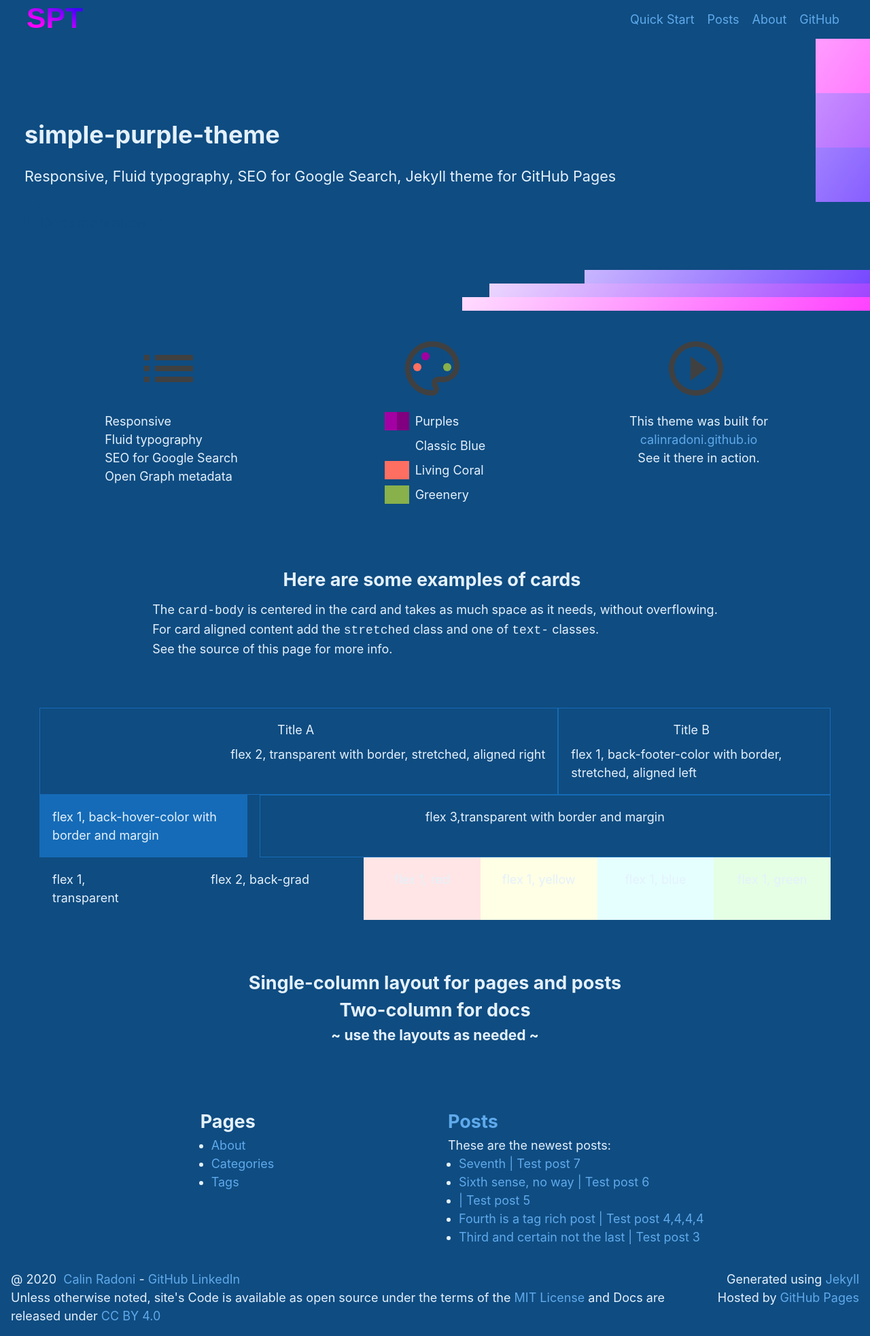
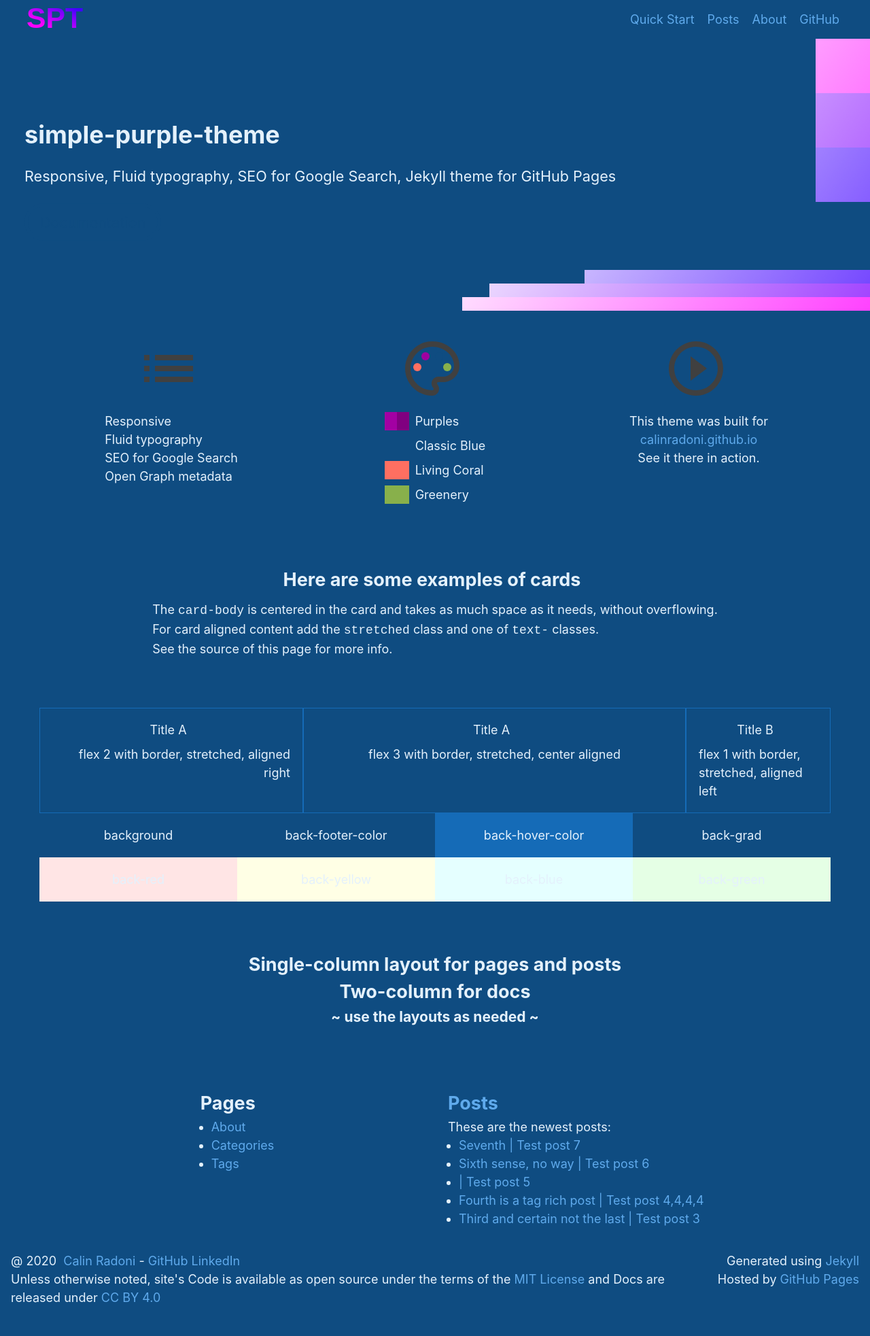
Before and after one commit to CalinRadoni/simple-purple-theme, a Jekyll site: the page built from index.html, in a window 1280 px wide. Shown: the whole page at 68% size. Built offline with Jekyll 4.4.1, drawn with Linux system fonts in a browser that asks for light colours; after the commit the page ends 1938 px from its top, so only the background shows below that.

Commit message:
Changes the names of red/yellow/green/blue color variables and classes

```diff
--- a/_sass/base.scss
+++ b/_sass/base.scss
@@ -176,10 +176,10 @@
 .back-hover-color       { background-color: $hover-color }
 .back-grad-bottom-color { background-color: $grad-bottom-color }
 
-.color-back-red    { background-color: $color-back-red }
-.color-back-yellow { background-color: $color-back-yellow }
-.color-back-green  { background-color: $color-back-green }
-.color-back-blue   { background-color: $color-back-blue }
+.back-red-color    { background-color: $red-color }
+.back-yellow-color { background-color: $yellow-color }
+.back-green-color  { background-color: $green-color }
+.back-blue-color   { background-color: $blue-color }
 
 .border-footer-color      { border-color: $footer-color }
 .border-hover-color       { border-color: $hover-color }
--- a/_sass/skins/blue.scss
+++ b/_sass/skins/blue.scss
@@ -11,7 +11,7 @@
 $grad-top-color:    $main-color;
 $grad-bottom-color: $main-color;
 
-$color-back-red:    #ffe5e5; // hsl(  0, 100%, 95%)
-$color-back-yellow: #ffffe5; // hsl( 60, 100%, 95%)
-$color-back-green:  #e5ffe5; // hsl(120, 100%, 95%)
-$color-back-blue:   #e5ffff; // hsl(180, 100%, 95%)
+$red-color:        #ffe5e5; // hsl(  0, 100%, 95%)
+$yellow-color:     #ffffe5; // hsl( 60, 100%, 95%)
+$green-color:      #e5ffe5; // hsl(120, 100%, 95%)
+$blue-color:       #e5ffff; // hsl(180, 100%, 95%)
--- a/_sass/skins/purple.scss
+++ b/_sass/skins/purple.scss
@@ -11,7 +11,7 @@
 $grad-top-color:    $color-back;
 $grad-bottom-color: #f4f4fb; // hsl(240,  50%, 97%)
 
-$color-back-red:    #ffe5e5; // hsl(  0, 100%, 95%)
-$color-back-yellow: #ffffe5; // hsl( 60, 100%, 95%)
-$color-back-green:  #e5ffe5; // hsl(120, 100%, 95%)
-$color-back-blue:   #e5ffff; // hsl(180, 100%, 95%)
+$red-color:        #ffe5e5; // hsl(  0, 100%, 95%)
+$yellow-color:     #ffffe5; // hsl( 60, 100%, 95%)
+$green-color:      #e5ffe5; // hsl(120, 100%, 95%)
+$blue-color:       #e5ffff; // hsl(180, 100%, 95%)
--- a/index.html
+++ b/index.html
@@ -64,48 +64,50 @@
   <div class="card card-2 border-hover-color">
     <div class="card-title">Title A</div>
     <div class="card-body stretched text-right">
-      <p>flex 2, transparent with border, stretched, aligned right</p>
+      <p>flex 2 with border, stretched, aligned right</p>
     </div>
   </div>
-  <div class="card back-footer-color border-hover-color">
+  <div class="card card-3 border-hover-color">
+    <div class="card-title">Title A</div>
+    <div class="card-body stretched text-center">
+      <p>flex 3 with border, stretched, center aligned</p>
+    </div>
+  </div>
+  <div class="card border-hover-color">
     <div class="card-title">Title B</div>
     <div class="card-body stretched text-left">
-      <p>flex 1, back-footer-color with border, stretched, aligned left</p>
-    </div>
-  </div>
-</section>
-
-<section class="row-limited">
-  <div class="card card-margin back-hover-color border-hover-color">
-    <div class="card-body">
-      <p>flex 1, back-hover-color with border and margin</p>
-    </div>
-  </div>
-  <div class="card card-margin border-hover-color card-3">
-    <div class="card-body">
-      <p>flex 3,transparent with border and margin</p>
+      <p>flex 1 with border, stretched, aligned left</p>
     </div>
   </div>
 </section>
 
 <section class="row-limited">
   <div class="card">
-    <div class="card-body"><p>flex 1, transparent</p></div>
+    <div class="card-body"><p>background</p></div>
   </div>
-  <div class="card card-2 back-grad">
-    <div class="card-body"><p>flex 2, back-grad</p></div>
+  <div class="card back-footer-color">
+    <div class="card-body"><p>back-footer-color</p></div>
   </div>
-  <div class="card color-back-red">
-    <div class="card-body"><p>flex 1, red</p></div>
+  <div class="card back-hover-color">
+    <div class="card-body"><p>back-hover-color</p></div>
   </div>
-  <div class="card color-back-yellow">
-    <div class="card-body"><p>flex 1, yellow</p></div>
+  <div class="card back-grad">
+    <div class="card-body"><p>back-grad</p></div>
   </div>
-  <div class="card color-back-blue">
-    <div class="card-body"><p>flex 1, blue</p></div>
+</section>
+
+<section class="row-limited">
+  <div class="card back-red-color">
+    <div class="card-body"><p>back-red</p></div>
   </div>
-  <div class="card color-back-green">
-    <div class="card-body"><p>flex 1, green</p></div>
+  <div class="card back-yellow-color">
+    <div class="card-body"><p>back-yellow</p></div>
+  </div>
+  <div class="card back-blue-color">
+    <div class="card-body"><p>back-blue</p></div>
+  </div>
+  <div class="card back-green-color">
+    <div class="card-body"><p>back-green</p></div>
   </div>
 </section>
 
```
Also changed, not shown: simple-purple-theme.gemspec.
